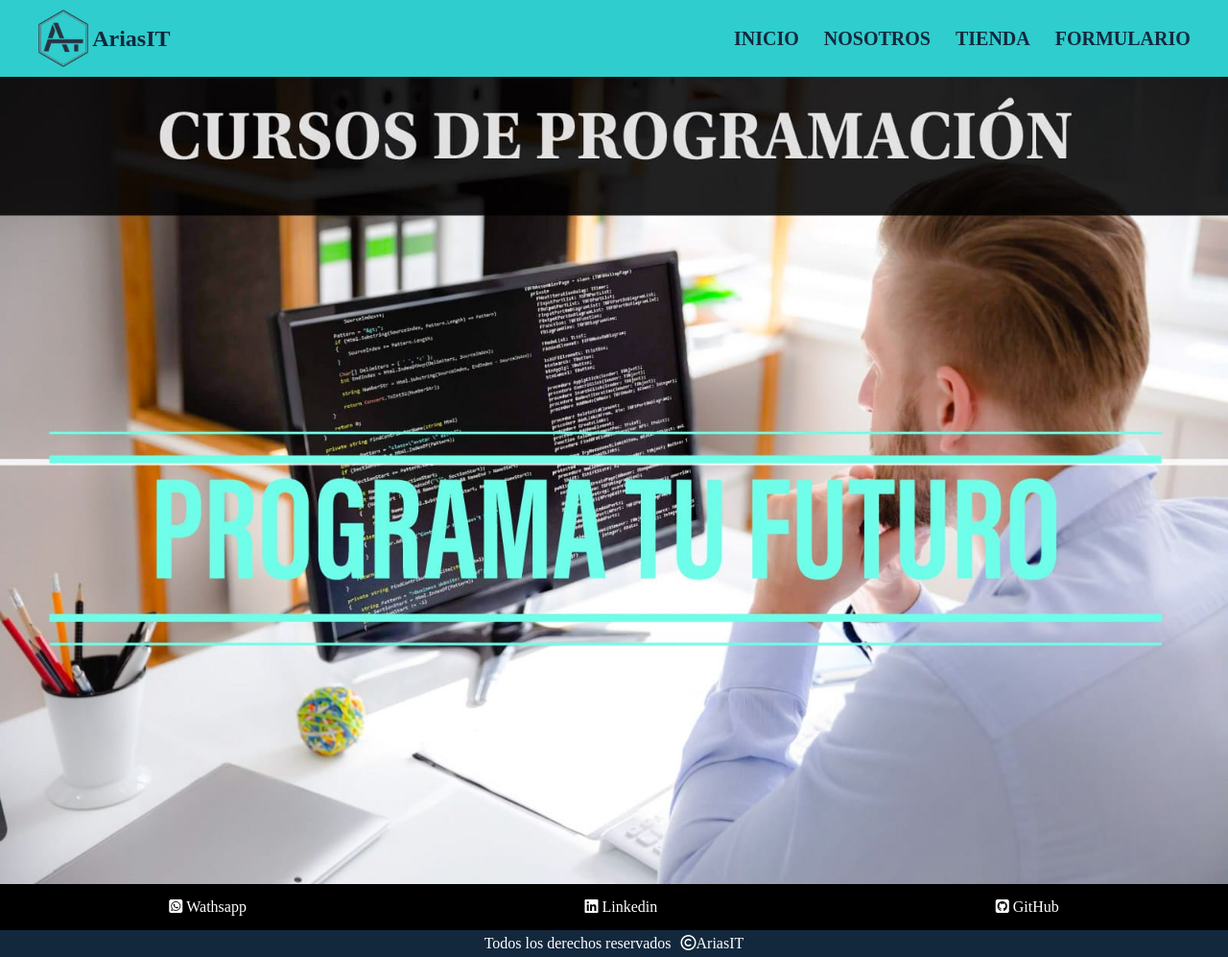
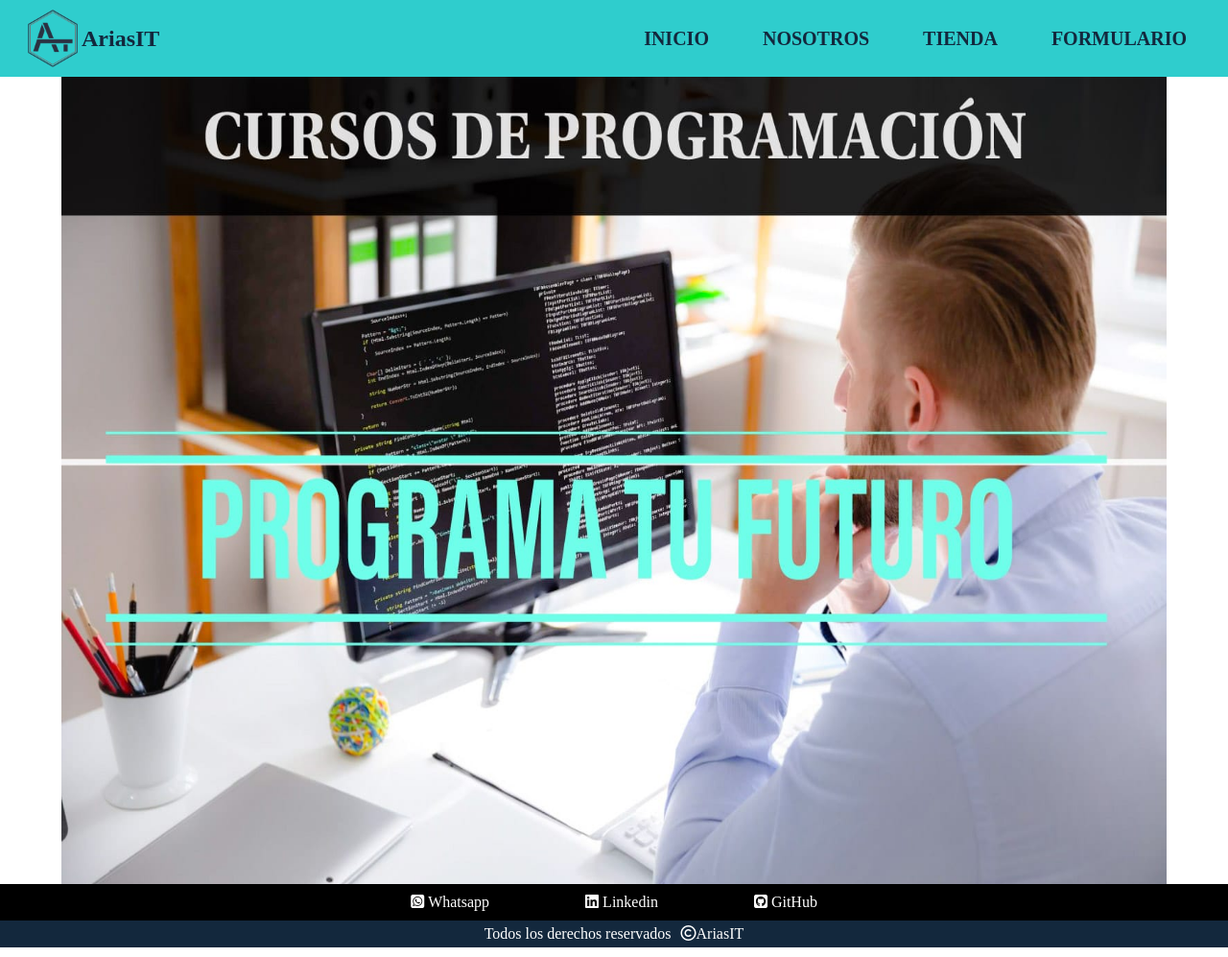
Before and after one commit to elvis-ar/elvis-ar.github.io, a plain HTML site: page index.html in a window 1280 px wide. Shown: the whole page at 96% size. Drawn offline with Linux system fonts and the light colour scheme.

Commit message:
subiendo projecto terminado

```diff
--- a/index.html
+++ b/index.html
@@ -43,15 +43,15 @@
 
     <footer>
         <section class="link-redes">
-            <div>
+            <div class="whatsapp1">
                 <i class="fa-brands fa-square-whatsapp"></i>
-                <a href="https://api.whatsapp.com/send?phone=+541121614235&text=Hola!%20AriasIT%20necesito%20ayuda!" target="_blank">Wathsapp</a>
+                <a href="https://api.whatsapp.com/send?phone=+541121614235&text=Hola!%20AriasIT%20necesito%20ayuda!" target="_blank">Whatsapp</a>
             </div>
-            <div>
+            <div class="linkedin1">
                 <i class="fa-brands fa-linkedin"></i>
                 <a href="https://www.linkedin.com/in/elvis-arias95/" target="_blank">Linkedin</a>
             </div>
-            <div>
+            <div class="github1">
                 <i class="fa-brands fa-square-github"></i>
                 <a href="https://github.com/elvis-ar" target="_blank">GitHub</a>
             </div>
--- a/src/css/footer.css
+++ b/src/css/footer.css
@@ -69,3 +69,20 @@ footer .copyright i{
         width: 100%;
     }
 }
+
+
+/* ######################################################### */
+/* -------------estilo para desktop---------------- */
+
+footer{
+    width: 100%;
+}
+footer .link-redes{
+    display: flex;
+    justify-content: center;
+    align-items: center;
+}
+
+footer .link-redes div{
+    margin: 10px 50px;
+}
--- a/src/css/menuDespegable.css
+++ b/src/css/menuDespegable.css
@@ -116,13 +116,40 @@ nav ul li a:active{
 
     nav ul li:hover{
         background-color: #13283d;
-        color: #fff;
+        color: #2fcdcd;
         border-radius: 10px;
         scale: none;
     }
 
     nav ul li a{
         color: #13283d;
+        width: 100%;
     }
 
 }
+
+/* ############################################################ */
+/*-------------------------estilo para desktop-----------------*/
+
+@media (min-width: 920px){
+
+    nav a{
+        width: 30%;
+        padding: 15px;
+
+    }
+    nav ul{
+        width: 70%;
+        justify-content: flex-end;
+    }
+
+    nav ul li{
+        margin: 0;
+        margin-right: 30px;
+    }
+
+    .container__principal {
+        width: 90%;
+        margin: 0 auto;
+    }
+}
```
Also changed, not shown: src/css/form.css (+12 -1 lines), src/css/nosotros.css (+21 -0 lines), src/css/tienda.css (+16 -0 lines), src/html/formulario.html (+1 -1 lines), src/html/nosotros.html (+1 -1 lines), src/html/tienda.html (+1 -1 lines).
